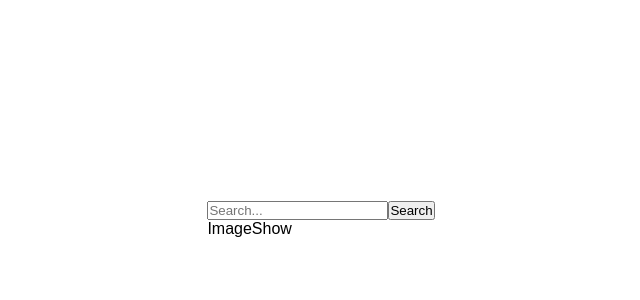
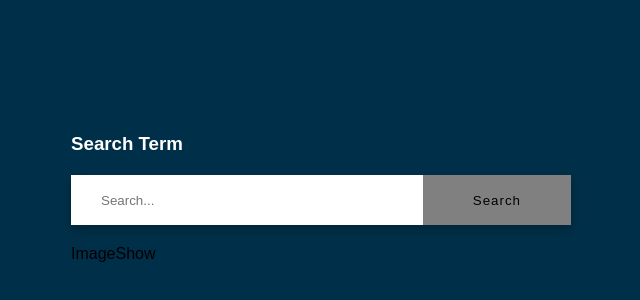
Before and after one commit to MariamO6274/Car-search, a React (Create React App) app: page / in a window 1280 px wide. Shown: the part 202-502 px from the top of the page, without its empty margins (319-959 px from the left). Built offline with nearby package versions, Linux system fonts and the light colour scheme.

Commit message:
adding styles

```diff
--- a/src/App.css
+++ b/src/App.css
@@ -1,3 +1,4 @@
+
 *{
     box-sizing: border-box;
     margin: 0;
@@ -9,5 +10,30 @@ body {
     display: flex;
     justify-content: center;
     align-items: center;
-    /* background-color: #003049; */
+    background-color: #003049;
 }
+.inputBox {
+    height: 50px;
+    width: 500px;
+    margin-bottom: 20px;
+    padding-left: 30px;
+    display: flex;
+    background-color: white;
+    /* border-radius: 24px; */
+    box-shadow: 0 5px 10px rgba(0, 0, 0, 0.25)
+}
+input {
+    flex: 1;
+    border: none;
+    outline: none;
+}
+
+.button {
+    background: gray;
+    padding: 10px 50px;
+     border: none;
+    outline: none;
+    /* color: white; */
+    letter-spacing: 1px;
+    cursor: pointer;
+}
```
